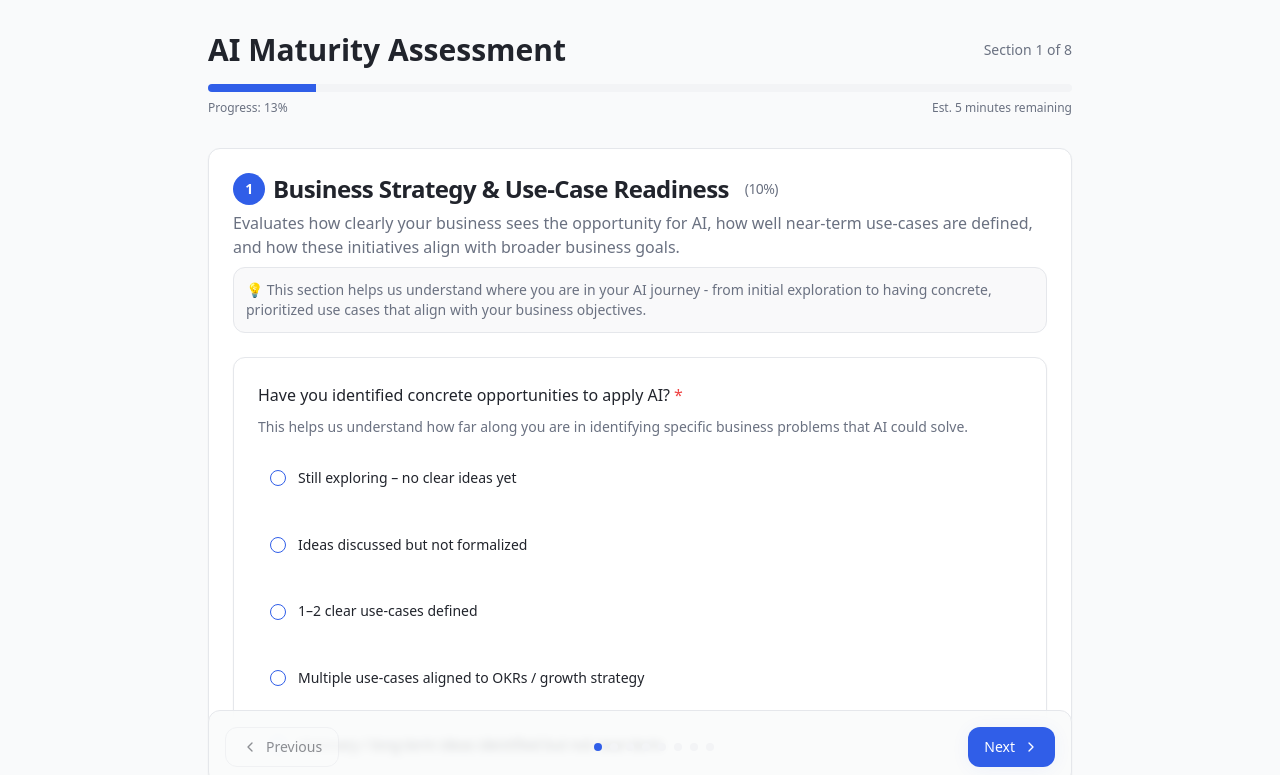
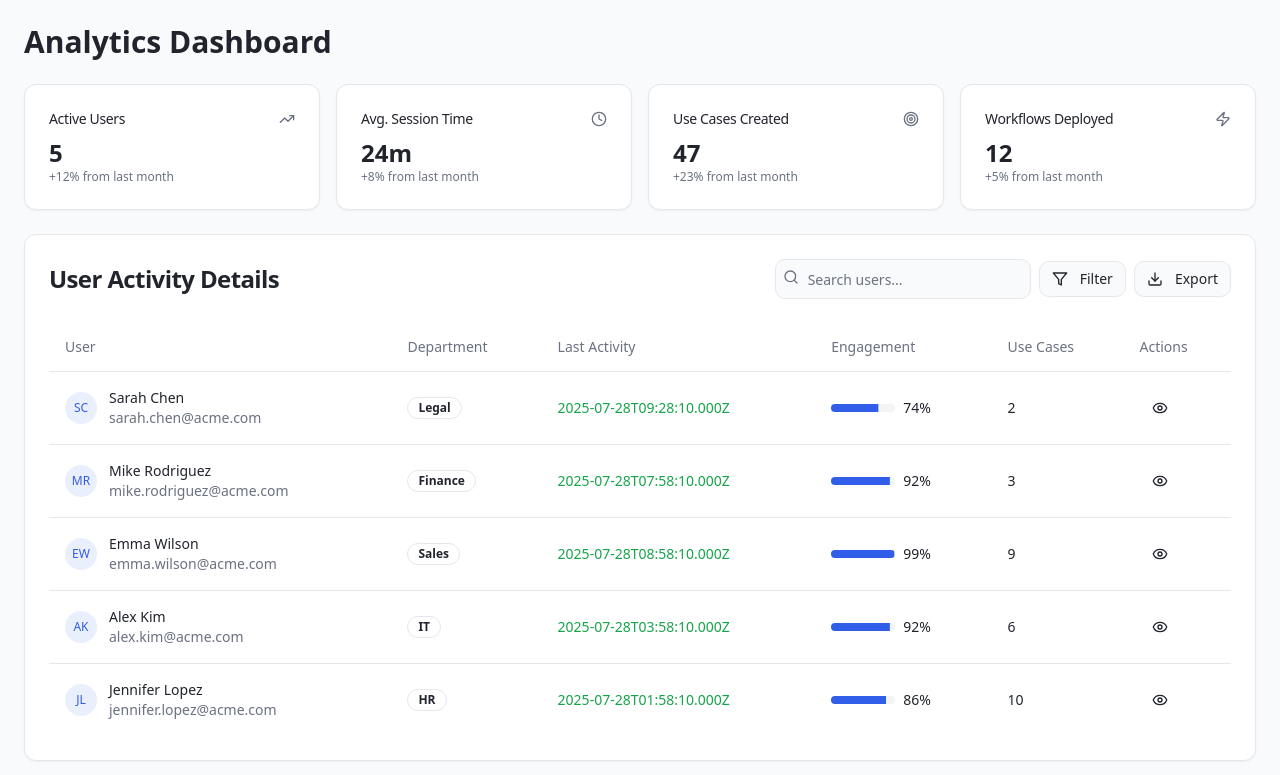
Before and after one commit to houseofichigo/strat-ai-plan-84, a React (Vite) app: page /analytics in a window 1280 px wide. Shown: the top 775 px of the page. Built offline with nearby package versions, Linux system fonts and the light colour scheme.

Commit message:
Refactor: Remove pages, add admin/analytics
Removes all pages except Assessment. Adds Admin and Detailed Analytical pages.

```diff
--- a/src/App.tsx
+++ b/src/App.tsx
@@ -6,6 +6,8 @@ import { QueryClient, QueryClientProvider } from "@tanstack/react-query";
 import { BrowserRouter, Routes, Route } from "react-router-dom";
 import '@/i18n';
 import Assessment from "./pages/Assessment";
+import Admin from "./pages/Admin";
+import Analytics from "./pages/Analytics";
 
 const queryClient = new QueryClient();
 
@@ -18,6 +20,8 @@ function App() {
         <BrowserRouter>
           <Routes>
             <Route path="/" element={<Assessment />} />
+            <Route path="/admin" element={<Admin />} />
+            <Route path="/analytics" element={<Analytics />} />
             <Route path="*" element={<Assessment />} />
           </Routes>
         </BrowserRouter>
--- /dev/null
+++ b/src/pages/Admin.tsx
@@ -0,0 +1,6 @@
+import React from 'react';
+import { AdminPanel } from '@/components/dashboard/AdminPanel';
+
+export default function Admin() {
+  return <AdminPanel />;
+}
--- /dev/null
+++ b/src/pages/Analytics.tsx
@@ -0,0 +1,13 @@
+import React from 'react';
+import { UserAnalytics } from '@/components/dashboard/admin/UserAnalytics';
+
+export default function Analytics() {
+  return (
+    <div className="min-h-screen bg-background p-6">
+      <div className="max-w-7xl mx-auto">
+        <h1 className="text-3xl font-bold mb-6">Analytics Dashboard</h1>
+        <UserAnalytics />
+      </div>
+    </div>
+  );
+}
```
